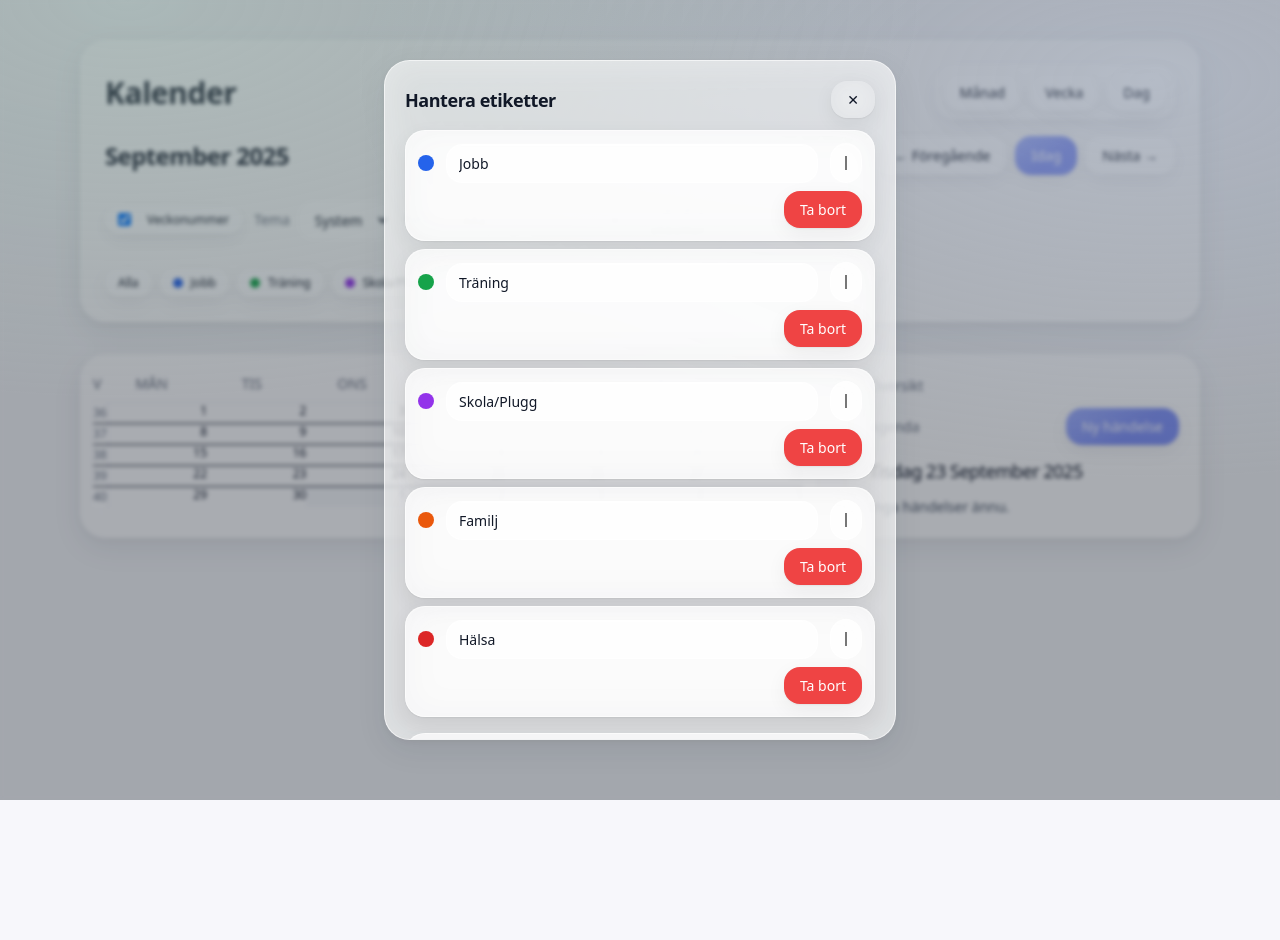
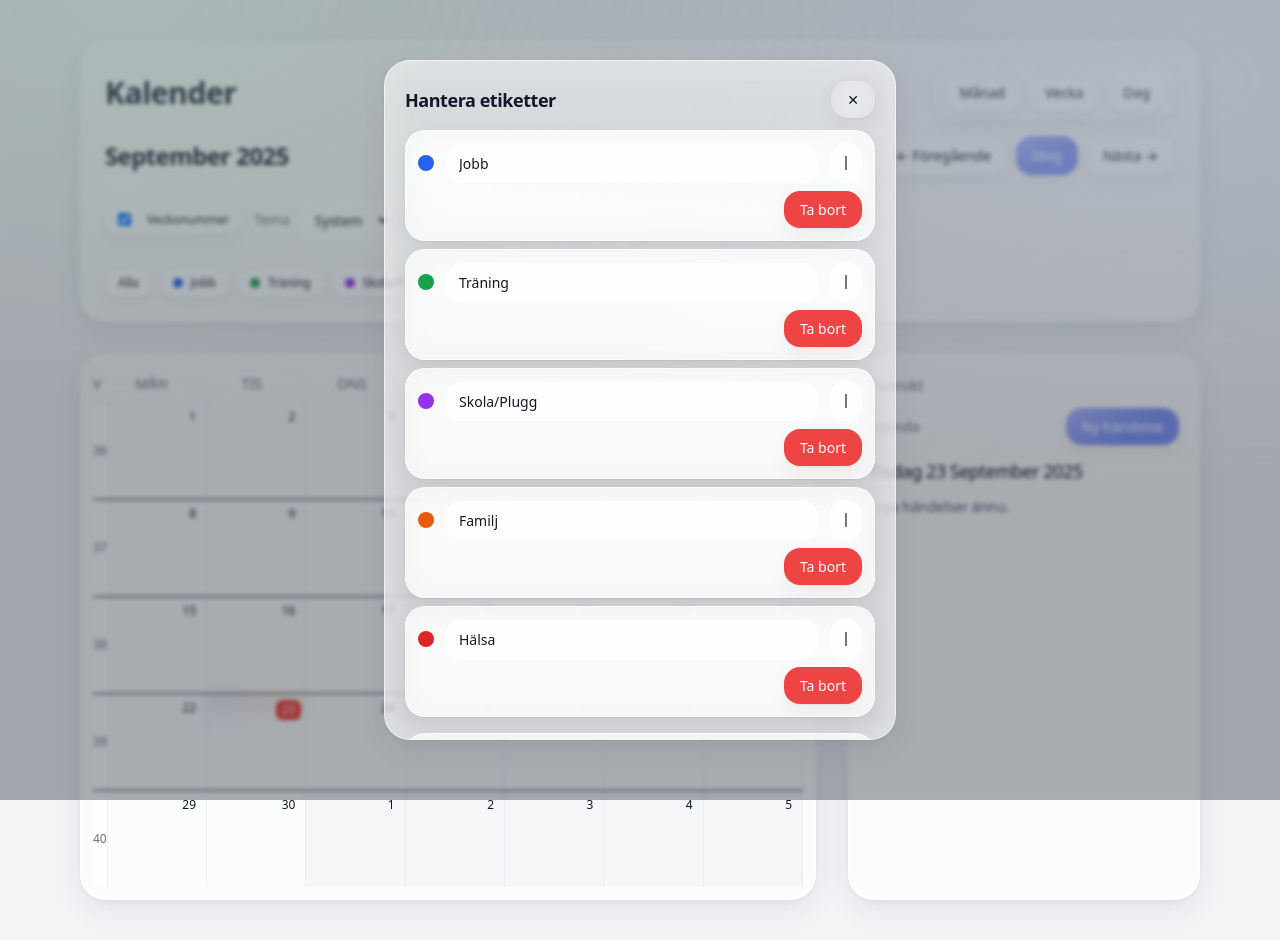
Before and after one commit to JuliaRymem/calendar, a React (Vite) app: page / in a window 1280 px wide. Both pictures are taken after a click on the button "Hantera etiketter". Before the commit the page ends 800 px from the top, so only its background shows below. Built offline with nearby package versions, Linux system fonts and the light colour scheme; the HTML template or start-up script is replaced by a standard one.

Commit message:
fix styling

```diff
--- a/src/index.css
+++ b/src/index.css
@@ -9,7 +9,7 @@
     radial-gradient(700px 400px at 100% 20%, rgba(207,225,255,0.35), transparent),
     radial-gradient(900px 500px at 50% -10%, rgba(245,198,214,0.25), transparent),
     #f7f7fb;
-  font-family: system-ui, sans-serif;
+  font-family: system-ui, -apple-system, Segoe UI, Roboto, "Helvetica Neue", Arial, "Noto Sans", "Apple Color Emoji", "Segoe UI Emoji", "Segoe UI Symbol", sans-serif;
   color: #111827; /* text-gray-900 */
 }
 ::selection { background: rgba(127,144,245,.25); }
@@ -19,15 +19,14 @@
 *::-webkit-scrollbar { width: 10px; height: 10px; }
 *::-webkit-scrollbar-thumb { background: rgba(148,163,184,.45); border-radius: 9999px; }
 
-/* ===== Våra custom komponentklasser ===== */
+/* ===== Våra komponentklasser (glassy) ===== */
 .glass-card {
   border-radius: 1.6rem;
   border: 1px solid rgba(255,255,255,0.6);
-  background: rgba(255,255,255,0.7);
+  background: rgba(255,255,255,0.68);
   backdrop-filter: blur(18px);
   box-shadow: 0 10px 30px rgba(31,41,55,0.08), 0 2px 8px rgba(31,41,55,0.05);
 }
-
 .glass-plain {
   border-radius: 1.25rem;
   border: 1px solid rgba(255,255,255,0.6);
@@ -37,37 +36,24 @@
 }
 
 .toolbar {
-  display: flex;
-  gap: 0.5rem;
-  padding: 0.5rem;
-  border-radius: 1.25rem;
-  border: 1px solid rgba(255,255,255,0.6);
-  background: rgba(255,255,255,0.7);
-  backdrop-filter: blur(18px);
+  display: flex; gap: .5rem; padding: .5rem;
+  border-radius: 1.25rem; border: 1px solid rgba(255,255,255,0.6);
+  background: rgba(255,255,255,0.7); backdrop-filter: blur(18px);
   box-shadow: 0 1px 2px rgba(0,0,0,0.06), 0 6px 20px rgba(0,0,0,0.06);
 }
 
 /* knappar */
 .btn {
-  display: inline-flex;
-  align-items: center;
-  justify-content: center;
-  gap: 0.5rem;
-  border-radius: 1rem;
-  padding: 0.5rem 1rem;
-  font-size: 0.875rem;
-  font-weight: 500;
-  border: 1px solid rgba(255,255,255,0.7);
-  background: rgba(255,255,255,0.7);
-  backdrop-filter: blur(18px);
-  transition: all 0.2s;
+  display: inline-flex; align-items: center; justify-content: center; gap: .5rem;
+  border-radius: 1rem; padding: .5rem 1rem; font-size: .875rem; font-weight: 500;
+  border: 1px solid rgba(255,255,255,0.7); background: rgba(255,255,255,0.75);
+  backdrop-filter: blur(18px); transition: all .2s;
   box-shadow: 0 1px 2px rgba(0,0,0,0.06), 0 6px 20px rgba(0,0,0,0.06);
 }
-.btn:hover { background: rgba(255,255,255,0.9); }
+.btn:hover { background: rgba(255,255,255,0.92); }
 .btn-primary {
-  background-image: linear-gradient(145deg, #9eaefc, #7f90f5 60%);
-  border: none;
-  color: white;
+  background-image: linear-gradient(145deg, #a6b3ff, #7f90f5 60%);
+  border: none; color: white;
 }
 .btn-primary:hover { filter: brightness(1.05); }
 .btn-ghost { border: none; background: transparent; }
@@ -75,48 +61,75 @@
 
 /* inputs */
 .input, .select, .textarea {
-  width: 100%;
-  border-radius: 1rem;
-  border: 1px solid rgba(255,255,255,0.7);
-  background: rgba(255,255,255,0.8);
-  padding: 0.5rem 0.75rem;
-  font-size: 0.875rem;
-  outline: none;
-  transition: box-shadow 0.2s;
-  box-shadow: inset 0 1px 0 rgba(255,255,255,.6);
+  width: 100%; border-radius: 1rem; border: 1px solid rgba(255,255,255,0.7);
+  background: rgba(255,255,255,0.85); padding: .5rem .75rem; font-size: .875rem;
+  outline: none; transition: box-shadow .2s; box-shadow: inset 0 1px 0 rgba(255,255,255,.6);
 }
-.input:focus, .select:focus, .textarea:focus {
-  box-shadow: 0 0 0 3px rgba(127,144,245,.3);
-}
+.input:focus, .select:focus, .textarea:focus { box-shadow: 0 0 0 3px rgba(127,144,245,.3); }
 
 /* chips */
 .chip {
-  display: inline-flex;
-  align-items: center;
-  gap: 0.5rem;
-  border-radius: 9999px;
-  border: 1px solid rgba(255,255,255,0.7);
-  background: rgba(255,255,255,0.7);
-  padding: 0.25rem 0.75rem;
-  font-size: 0.75rem;
+  display: inline-flex; align-items: center; gap: .5rem;
+  border-radius: 9999px; border: 1px solid rgba(255,255,255,0.7);
+  background: rgba(255,255,255,0.75); padding: .25rem .75rem; font-size: .75rem;
   box-shadow: 0 1px 2px rgba(0,0,0,0.06), 0 6px 20px rgba(0,0,0,0.06);
 }
 
 .heading-hero { font-size: 1.875rem; font-weight: 600; letter-spacing: -0.015em; }
-.subtle { font-size: 0.875rem; color: #6b7280; }
+.subtle { font-size: .875rem; color: #6b7280; }
 
-/* Event-pill */
+/* ===== Premium-detaljer ===== */
+/* Gradient-ram (för “vald dag”) */
+.g-border {
+  position: relative;
+  border-radius: .6rem;
+  background: linear-gradient(#fff,#fff) padding-box,
+              linear-gradient(145deg,#e6c35a,#a6b3ff 70%,#bfead7) border-box;
+  border: 2px solid transparent;
+}
+
+/* Mjuk “aura” kring Idag */
+.today-ring {
+  position: relative; isolation: isolate;
+}
+.today-ring::after{
+  content:""; position:absolute; inset:-6px; border-radius: .7rem;
+  background: radial-gradient(200px 60px at 80% 0%, rgba(230,195,90,.20), transparent 60%),
+              radial-gradient(180px 70px at 0% 0%, rgba(127,144,245,.18), transparent 60%);
+  z-index:-1; pointer-events:none; filter: blur(6px);
+}
+
+/* Kalendercell (månad) */
+.day-cell {
+  border-right: 1px solid rgba(229,231,235,.7);
+  min-height: 6rem; padding: .25rem; position: relative;
+  transition: transform .1s ease, box-shadow .2s ease, background .2s ease;
+}
+.day-cell:hover {
+  background: rgba(255,255,255,.75);
+  box-shadow: 0 8px 24px rgba(0,0,0,.06);
+  transform: translateY(-1px);
+}
+
+/* Datum-badge */
+.day-number {
+  display:inline-block; padding: 2px 6px; border-radius: .4rem; font-size: .75rem;
+}
+.day-number--today { color: white; background: #ef4444; }
+.day-number--selected { color:white; background:#7f90f5; }
+
+/* Event-pill i raster */
 .event-pill {
-  border-radius: 1rem;
-  border: 1px solid rgba(0,0,0,0.06);
-  background: linear-gradient(180deg, rgba(255,255,255,.92), rgba(255,255,255,.75));
+  border-radius: 1rem; border: 1px solid rgba(0,0,0,0.06);
+  background: linear-gradient(180deg, rgba(255,255,255,.95), rgba(255,255,255,.78));
   box-shadow: 0 6px 18px rgba(0,0,0,0.08);
 }
 .event-pill.hoverable:hover { box-shadow: 0 12px 30px rgba(0,0,0,0.12); }
 
-.hover-glow:hover { box-shadow: 0 0 0 3px rgba(230,195,90,0.2); }
+/* ring vid hover */
+.hover-glow:hover { box-shadow: 0 0 0 3px rgba(230,195,90,0.20); }
 
-/* grid */
+/* Gridlinjer (vecka/dag) */
 .grid-line { border-bottom: 1px solid rgba(229,231,235,.7); }
 .col-border { border-left: 1px solid rgba(229,231,235,.7); }
-.sticky-head { position: sticky; top: 0; z-index: 20; background: rgba(255,255,255,.8); backdrop-filter: blur(12px); }
+.sticky-head { position: sticky; top: 0; z-index: 20; background: rgba(255,255,255,.82); backdrop-filter: blur(12px); }
```
